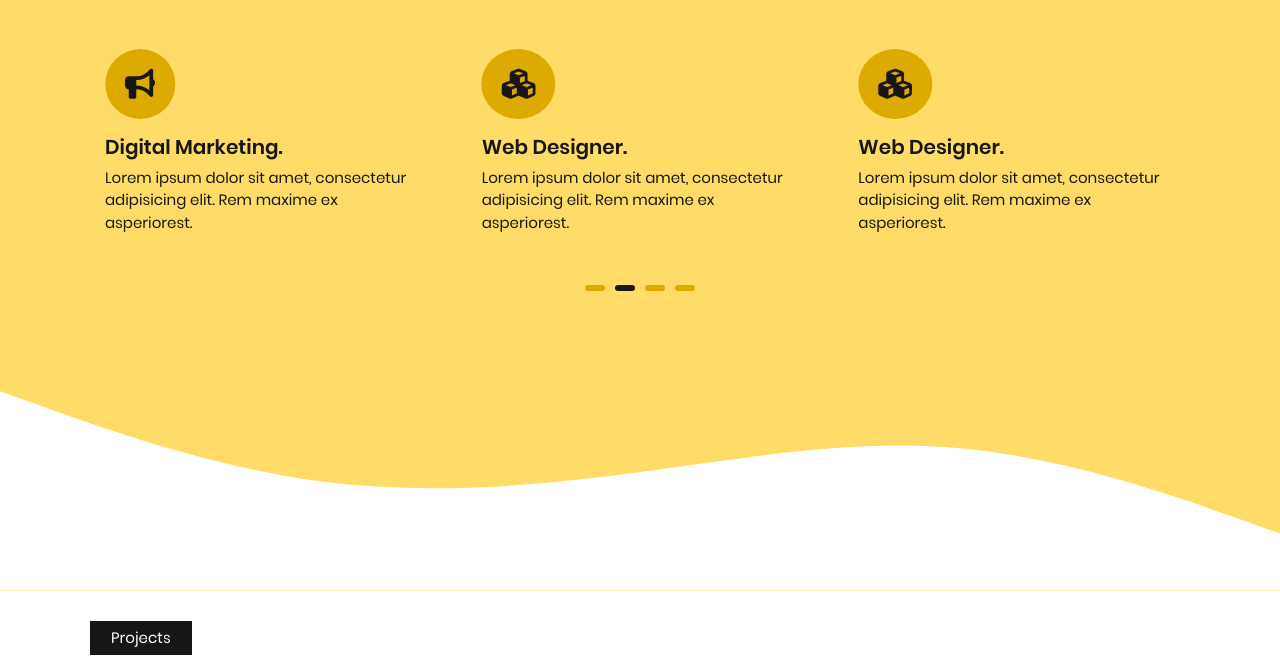
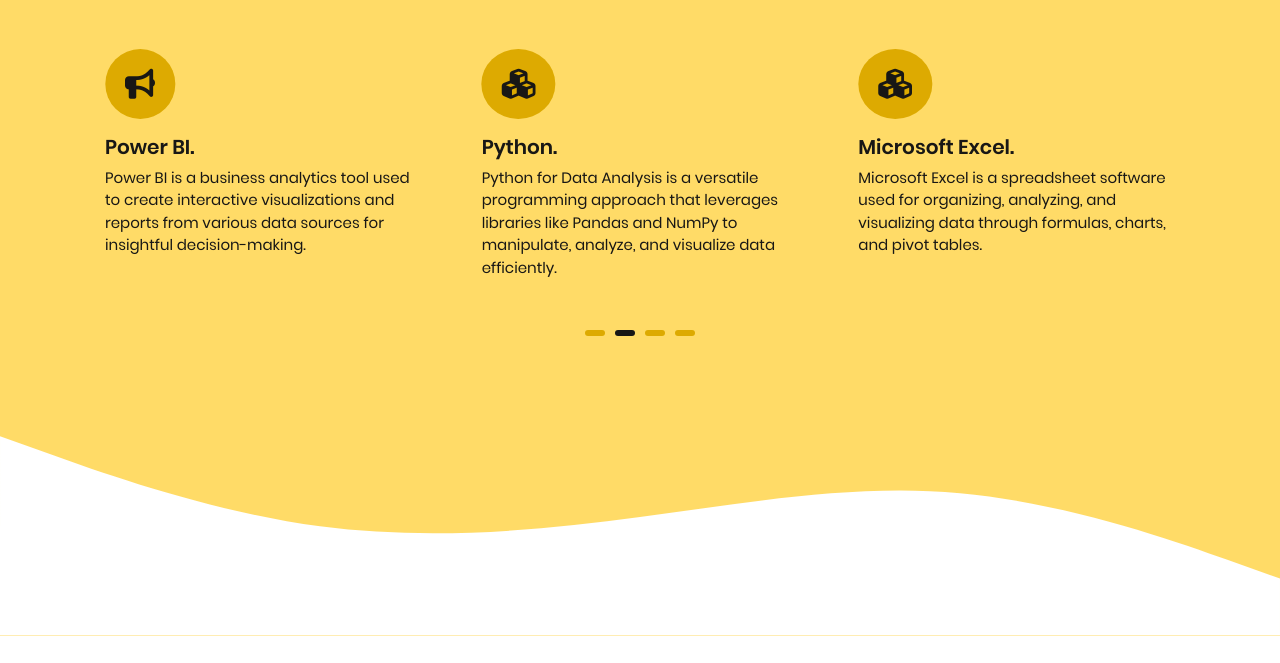
Before and after one commit to sethihardik45/MAINFILES, a plain HTML site: page index.html in a window 1280 px wide. Shown: the part 1660-2323 px from the top of the page. Drawn offline with Linux system fonts and the light colour scheme.

Commit message:
new commit

```diff
--- a/index.html
+++ b/index.html
@@ -181,7 +181,7 @@
                                         </li>
                                     </ul>
                                 </div>
-                                <a href="#" class="btn linkbtn aboutlink mt-4">
+                                <a href="https://drive.google.com/file/d/1qFEpkYKdHMuvbTxrpbER15ZCW2ySWdDy/view?usp=sharing" class="btn linkbtn aboutlink mt-4">
                                     View Resume
                                 </a>
                             </div>
@@ -235,23 +235,23 @@
                         <div id="sliderservice" class="sliderservice__contentinner keen-slider">
                             <div class="wrapservice keen-slider__slide text-center text-lg-left">
                                 <i class="fa-solid fa-compass-drafting"></i>
-                                <h3 class="mt-3 wrapservice__title"> Graphic Designer.</h3>
-                                <p>Lorem ipsum dolor sit amet, consectetur adipisicing elit. Rem maxime ex asperiorest.</p>
+                                <h3 class="mt-3 wrapservice__title"> SQL.</h3>
+                                <p>SQL is a powerful language used to manage and manipulate relational databases by querying, updating, and organizing data.<p>
                             </div>
                             <div class="wrapservice keen-slider__slide text-center text-lg-left">
                                 <i class="fa-solid fa-bullhorn"></i>
-                                <h3 class="mt-3 wrapservice__title">Digital Marketing.</h3>
-                                <p>Lorem ipsum dolor sit amet, consectetur adipisicing elit. Rem maxime ex asperiorest.</p>
+                                <h3 class="mt-3 wrapservice__title">Power BI.</h3>
+                                <p>Power BI is a business analytics tool used to create interactive visualizations and reports from various data sources for insightful decision-making.</p>
                             </div>
                             <div class="wrapservice keen-slider__slide text-center text-lg-left">
                                 <i class="fa-solid fa-cubes"></i>
-                                <h3 class="mt-3 wrapservice__title"> Web Designer.</h3>
-                                <p>Lorem ipsum dolor sit amet, consectetur adipisicing elit. Rem maxime ex asperiorest.</p>
+                                <h3 class="mt-3 wrapservice__title"> Python.</h3>
+                                <p>Python for Data Analysis is a versatile programming approach that leverages libraries like Pandas and NumPy to manipulate, analyze, and visualize data efficiently.</p>
                             </div>
                             <div class="wrapservice keen-slider__slide text-center text-lg-left">
                                 <i class="fa-solid fa-cubes"></i>
-                                <h3 class="mt-3 wrapservice__title"> Web Designer.</h3>
-                                <p>Lorem ipsum dolor sit amet, consectetur adipisicing elit. Rem maxime ex asperiorest.</p>
+                                <h3 class="mt-3 wrapservice__title"> Microsoft Excel.</h3>
+                                <p>Microsoft Excel is a spreadsheet software used for organizing, analyzing, and visualizing data through formulas, charts, and pivot tables.</p>
                             </div>
                         </div>
 
```
